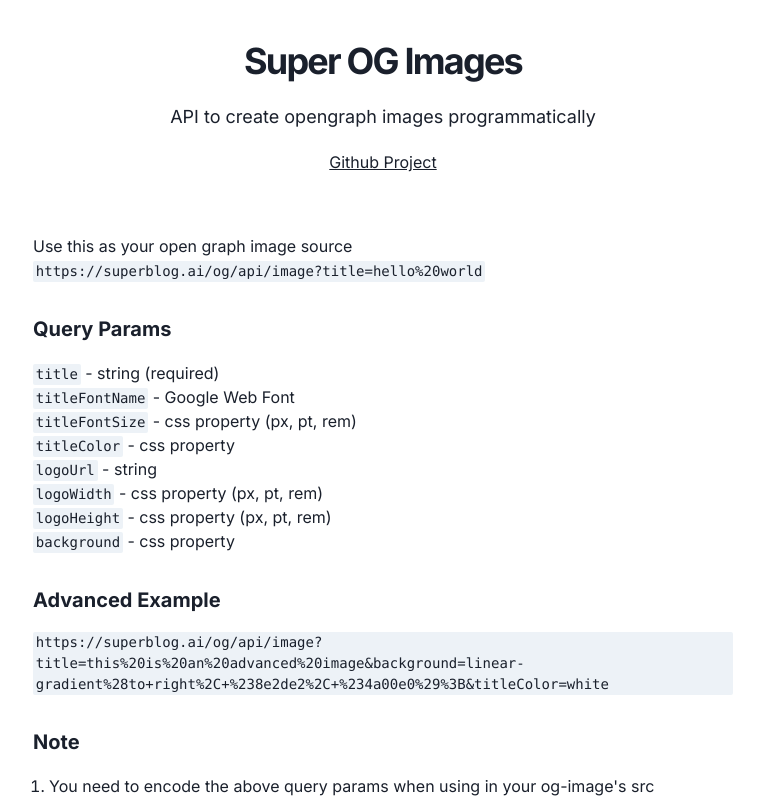
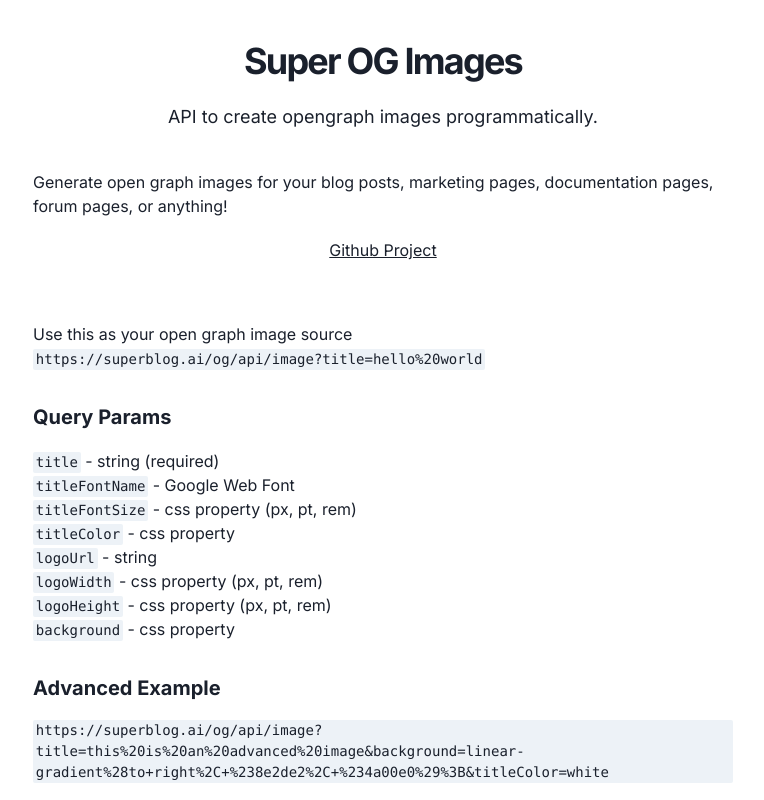
Before and after one commit to s-kris/super-og-images, a Next.js app: page / in a window 1280 px wide. Shown: the top 800 px of the page, without its empty margins (257-1021 px from the left). Built offline with nearby package versions, Linux system fonts and the light colour scheme.

Commit message:
chore: add desc

```diff
--- a/pages/index.tsx
+++ b/pages/index.tsx
@@ -71,7 +71,11 @@
                     Super OG Images
                 </Heading>
                 <Text fontSize="lg" as="h2">
-                    API to create opengraph images programmatically
+                    API to create opengraph images programmatically.
+                </Text>
+                <Text pt={5}>
+                    Generate open graph images for your blog posts, marketing pages, documentation
+                    pages, forum pages, or anything!
                 </Text>
                 <ChLink
                     isExternal
```
